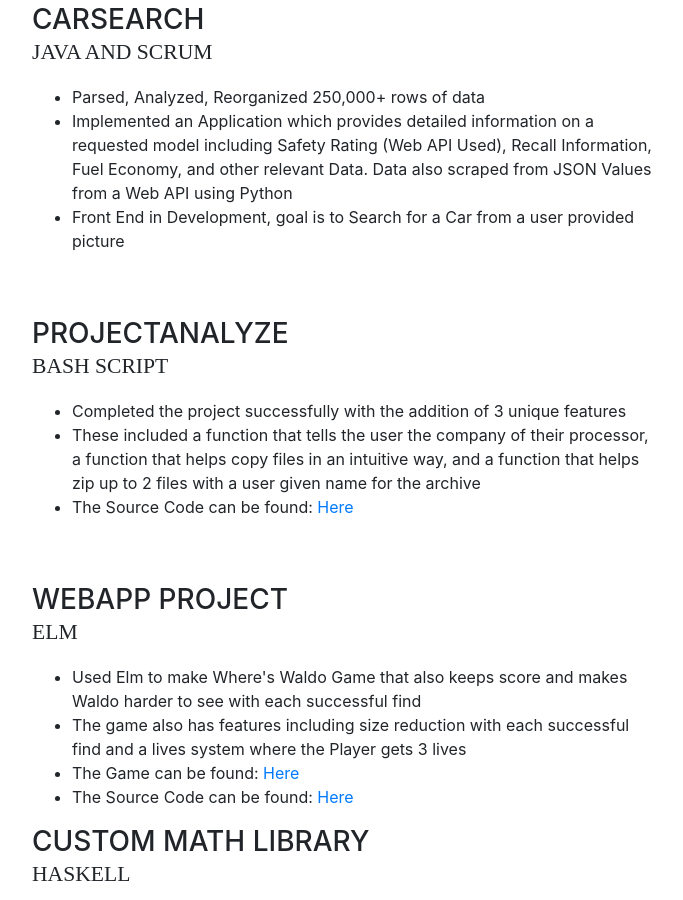
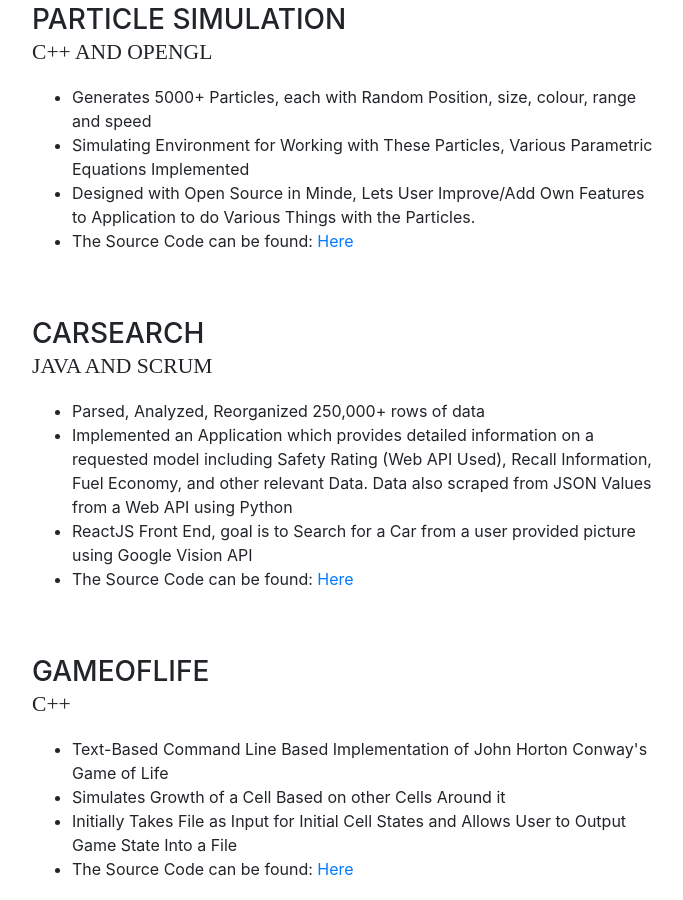
Before and after one commit to sahnik1/sahnik1.github.io, a website with bundled scripts: page index.html in a window 1280 px wide. Shown: the part 2567-3467 px from the top of the page, without its empty margins (288-971 px from the left). Built offline with nearby package versions, Linux system fonts and the light colour scheme; a web font is replaced by a local one.

Commit message:
Projects Updated

```diff
--- a/index.html
+++ b/index.html
@@ -174,15 +174,16 @@
 
           <div class="resume-item d-flex flex-column flex-md-row mb-5">
             <div class="resume-content mr-auto">
-              <h3 class="mb-0">CarSearch</h3>
-              <div class="subheading mb-3">Java and Scrum</div>
+              <h3 class="mb-0">Particle Simulation</h3>
+              <div class="subheading mb-3">C++ and OpenGL</div>
               <div></div>
 
               <ul>
 
-                <li>Parsed, Analyzed, Reorganized 250,000+ rows of data</li>
-                <li>Implemented an Application which provides detailed information on a requested model including Safety Rating (Web API Used), Recall Information, Fuel Economy, and other relevant Data. Data also scraped from JSON Values from a Web API using Python</li>
-                <li>Front End in Development, goal is to Search for a Car from a user provided picture</li>
+                <li>Generates 5000+ Particles, each with Random Position, size, colour, range and speed</li>
+                <li>Simulating Environment for Working with These Particles, Various Parametric Equations Implemented</li>
+                <li>Designed with Open Source in Minde, Lets User Improve/Add Own Features to Application to do Various Things with the Particles.</li>
+                <li>The Source Code can be found: <a href="https://github.com/sahnik1/Particles-OpenGL">Here</a></li>
 
               </ul>
 
@@ -194,15 +195,37 @@
 
           <div class="resume-item d-flex flex-column flex-md-row mb-5">
             <div class="resume-content mr-auto">
-              <h3 class="mb-0">ProjectAnalyze</h3>
-              <div class="subheading mb-3">Bash Script</div>
+              <h3 class="mb-0">CarSearch</h3>
+              <div class="subheading mb-3">Java and Scrum</div>
               <div></div>
 
               <ul>
 
-                <li>Completed the project successfully with the addition of 3 unique features</li>
-                <li>These included a function that tells the user the company of their processor, a function that helps copy files in an intuitive way, and a function that helps zip up to 2 files with a user given name for the archive</li>
-                <li>The Source Code can be found: <a href="https://github.com/sahnik1/Projects/tree/master/Bash_Scripts">Here</a></li>
+                <li>Parsed, Analyzed, Reorganized 250,000+ rows of data</li>
+                <li>Implemented an Application which provides detailed information on a requested model including Safety Rating (Web API Used), Recall Information, Fuel Economy, and other relevant Data. Data also scraped from JSON Values from a Web API using Python</li>
+                <li>ReactJS Front End, goal is to Search for a Car from a user provided picture using Google Vision API</li>
+                <li>The Source Code can be found: <a href="https://github.com/sahnik1/CarSearch">Here</a></li>
+
+              </ul>
+
+            </div>
+            <div class="resume-date text-md-right">
+              <span class="text-primary"></span>
+            </div>
+          </div>
+
+          <div class="resume-item d-flex flex-column flex-md-row mb-5">
+            <div class="resume-content mr-auto">
+              <h3 class="mb-0">GameOfLife</h3>
+              <div class="subheading mb-3">C++</div>
+              <div></div>
+
+              <ul>
+
+                <li>Text-Based Command Line Based Implementation of John Horton Conway's Game of Life</li>
+                <li>Simulates Growth of a Cell Based on other Cells Around it</li>
+                <li>Initially Takes File as Input for Initial Cell States and Allows User to Output Game State Into a File</li>
+                <li>The Source Code can be found: <a href="https://github.com/sahnik1/GameOfLife">Here</a></li>
 
               </ul>
 
@@ -222,7 +245,7 @@
                 <li>Used Elm to make Where's Waldo Game that also keeps score and makes Waldo harder to see with each successful find</li>
                 <li>The game also has features including size reduction with each successful find and a lives system where the Player gets 3 lives</li>
                 <li>The Game can be found: <a href="App.html">Here</a></li>
-                <li>The Source Code can be found: <a href="https://github.com/sahnik1/Projects/tree/master/Wheres_Waldo_Project">Here</a></li>
+                <li>The Source Code can be found: <a href="https://github.com/sahnik1/Projects/tree/master/Wheres_Waldo">Here</a></li>
 
               </ul>
 
@@ -243,7 +266,7 @@
                 <li>Made a Math Library in Haskell for 1st Year University Calculus</li>
                 <li>The library is complete with Parsers, Partial Differentiation, Evaluation of Functions, Simplification of Functions and even Calculating Gradient Vectors for 2 Variable Functions. </li>
                 <li>The Library also has different Parsers/Differentiation functions for Double, Float and Integer types</li>
-                <li>The library source code and complete documentation can be found: <a href="https://github.com/sahnik1/Projects/tree/master/Haskell_Projects">Here</a></li>
+                <li>The library source code and complete documentation can be found: <a href="https://github.com/sahnik1/Projects/tree/master/Haskell_Project">Here</a></li>
 
               </ul>
 
@@ -268,12 +291,12 @@
         <div class="my-auto">
           <h2 class="mb-5">Skills</h2>
           <ul>
-            <li>Programming with Java</li>
-            <li>Programming with C++</li>
-            <li>Programming with C</li>
-            <li>Programming with Python and SQL Lite</li>
+            <li>3+ Years of Experience Programming with Java</li>
+            <li>2+ Years of Experience Programming with C++</li>
+            <li>3+ Years of Experience Programming with C</li>
+            <li>3+ Years of Experience Programming with Python and SQL</li>
             <li>
-              Bash Shell Scripting</li>
+              Bash/UNIX Shell Scripting</li>
             <li>
               Basic Programming in Elm</li>
             <li>
```
